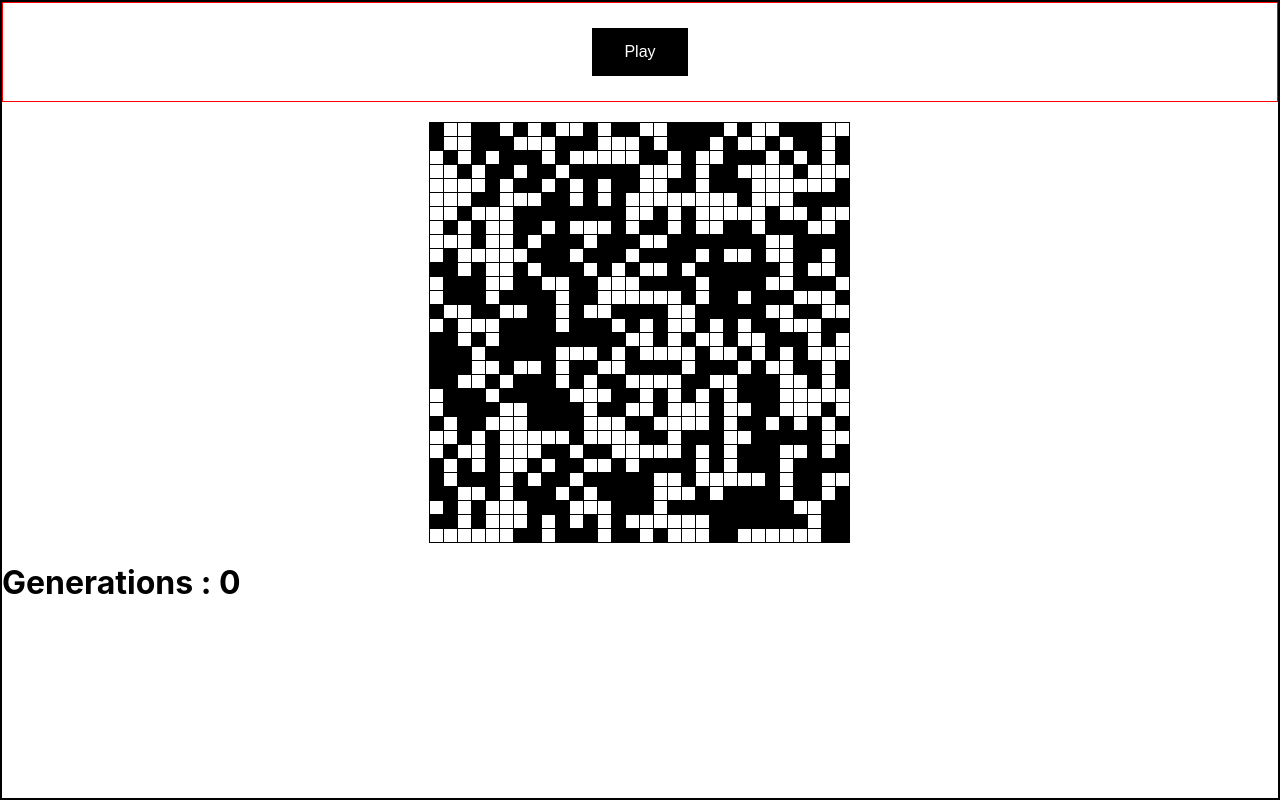
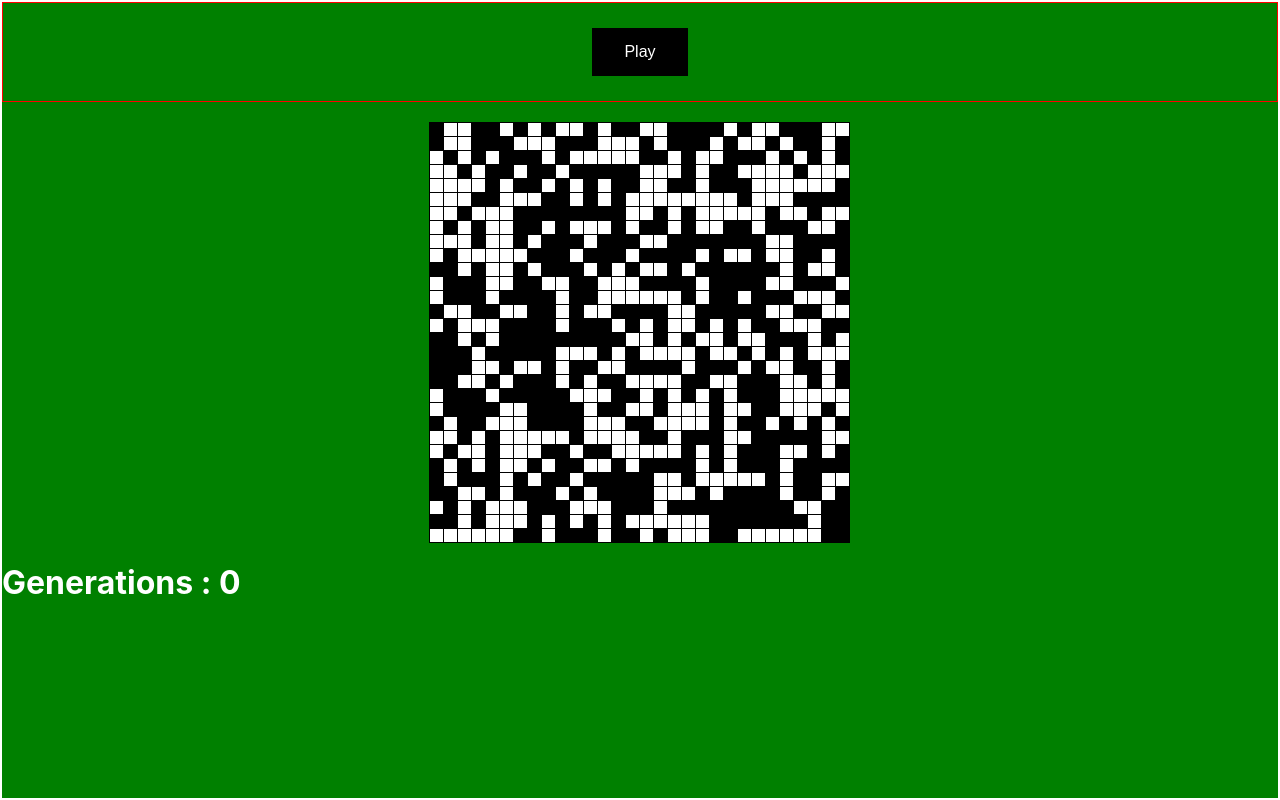
Before and after one commit to AGMETEOR/conway-game, a React (Create React App) app: page / in a window 1280 px wide. Built offline with nearby package versions, Linux system fonts and the light colour scheme.

Commit message:
Add green background

```diff
--- a/src/index.css
+++ b/src/index.css
@@ -14,4 +14,6 @@ body {
     sans-serif;
   -webkit-font-smoothing: antialiased;
   -moz-osx-font-smoothing: grayscale;
+  background-color: green;
+  color: white;
 }
```
Also changed, not shown: 1 other file (tests, documents, lock files or other folders).
